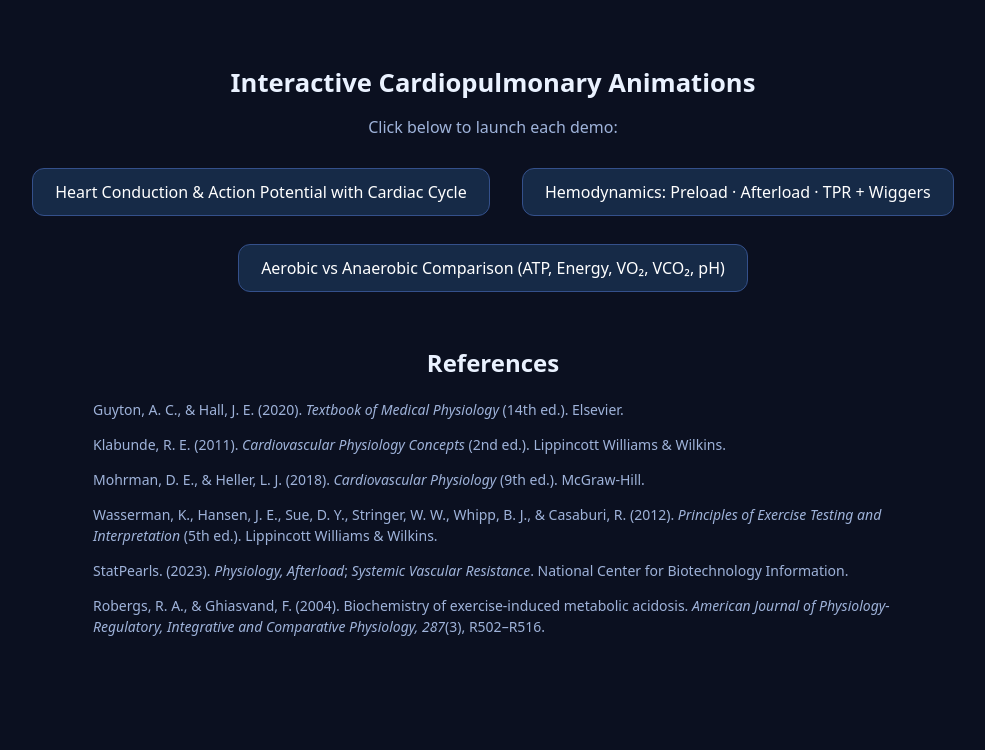
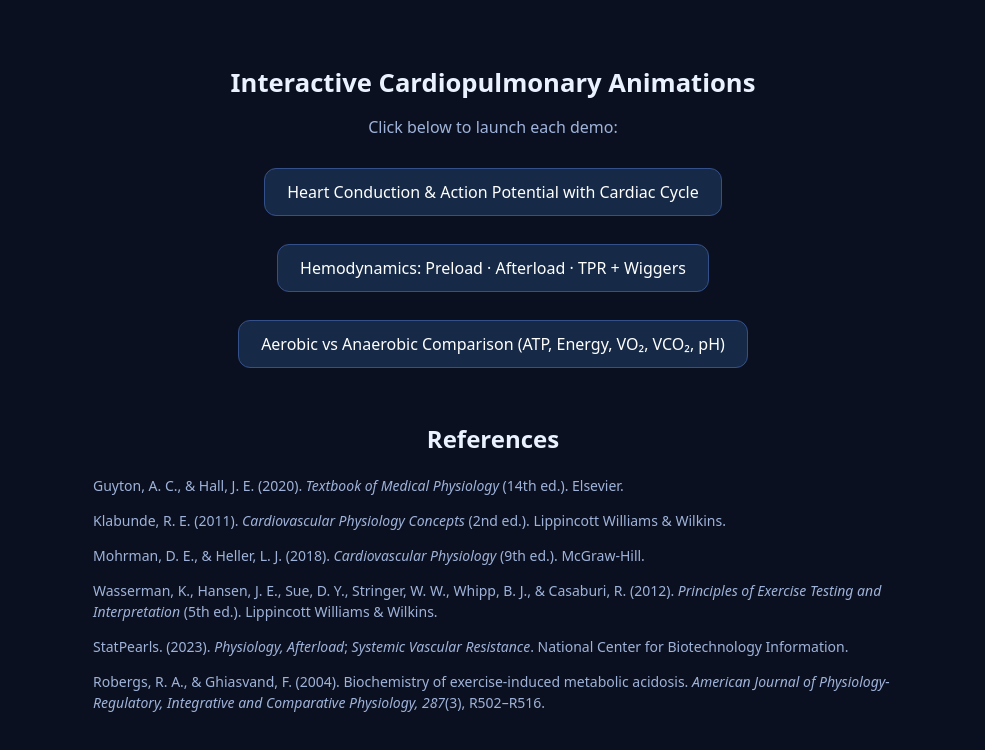
Before and after one commit to efabros/cardiac-demos, a plain HTML site: page index.html in a window 1280 px wide. Shown: the whole page, without its empty margins (147-1132 px from the left). Drawn offline with Linux system fonts and the light colour scheme.

Commit message:
Update index.html

```diff
--- a/index.html
+++ b/index.html
@@ -17,7 +17,7 @@
 <body>
   <h1>Interactive Cardiopulmonary Animations</h1>
   <p>Click below to launch each demo:</p>
-  <a class="btn" href="heart_conduction_animation_scrub 2.html">Heart Conduction & Action Potential with Cardiac Cycle</a>
+  <a class="btn" href="heart_conduction_animation_scrub 2.html">Heart Conduction & Action Potential with Cardiac Cycle</a><br>
   <a class="btn" href="hemodynamics_preload_afterload_tpr.html">Hemodynamics: Preload · Afterload · TPR + Wiggers</a><br>
   <a class="btn" href="aerobic_vs_anaerobic_comparison_v2.html">Aerobic vs Anaerobic Comparison (ATP, Energy, VO₂, VCO₂, pH)</a><br>
 
```
